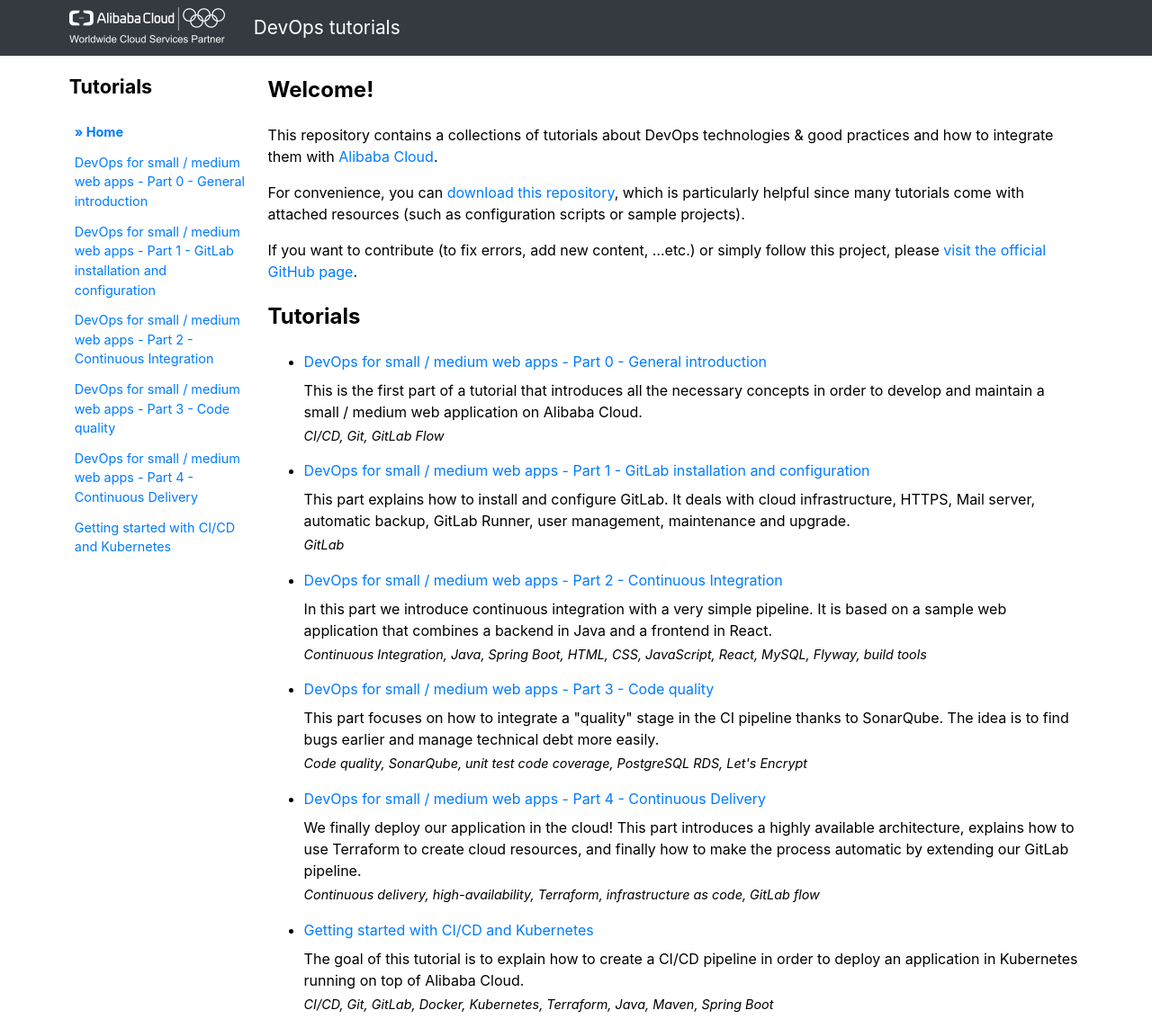
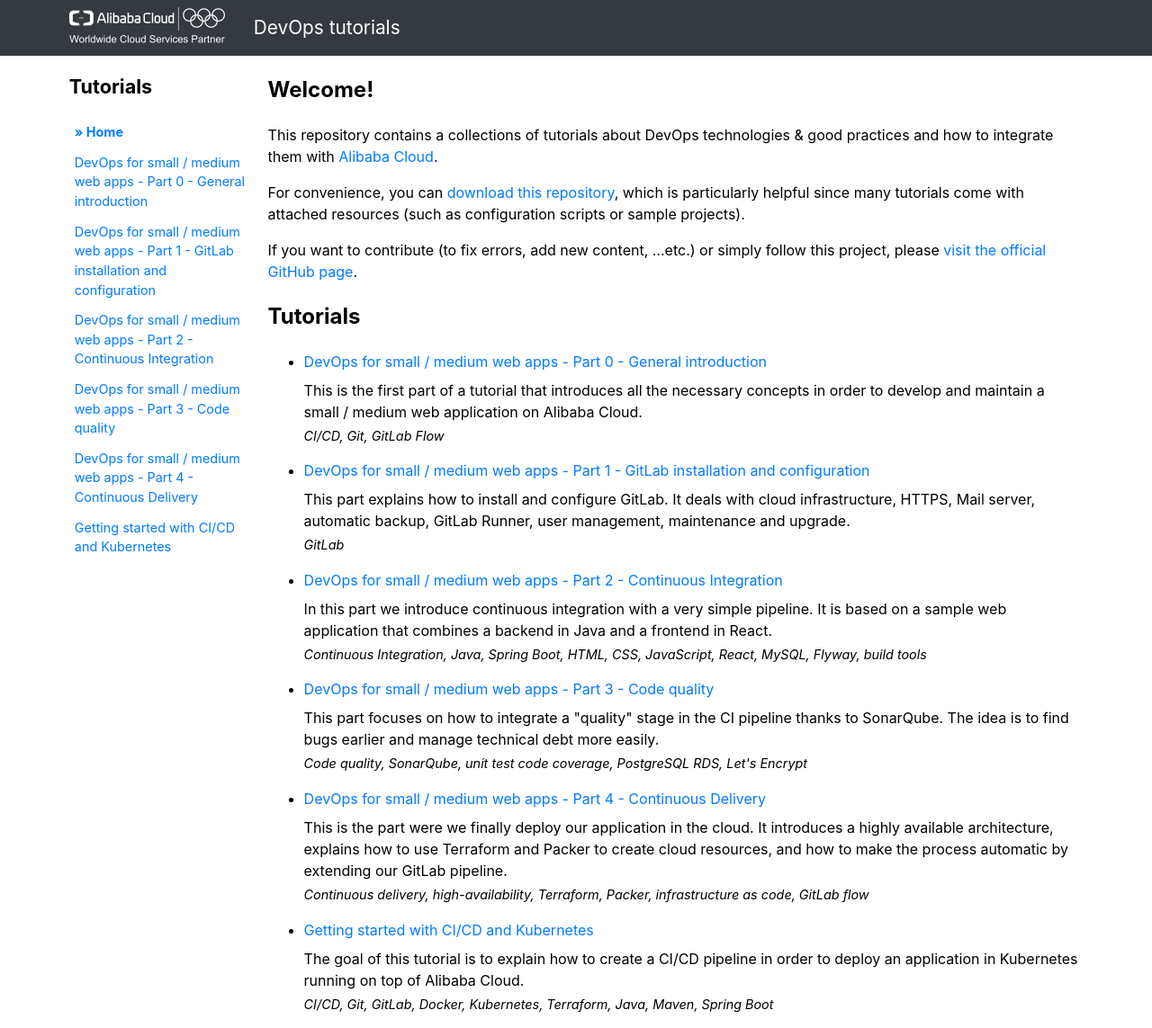
Before and after one commit to alibabacloud-howto/devops, a Jekyll site: the page built from index.md, in a window 1280 px wide. Shown: the whole page at 90% size. Built offline with Jekyll 4.4.1, drawn with Linux system fonts in a browser that asks for light colours; our own code applies the rules of GitHub Pages for plain Markdown files.

Commit message:
Improve the tutorial description.

```diff
--- a/_data/tutorials.yml
+++ b/_data/tutorials.yml
@@ -25,10 +25,10 @@
 - name: DevOps for small / medium web apps - Part 4 - Continuous Delivery
   link: tutorials/devops_for_small_to_medium_web_applications/part_04_continuous_delivery.html
   description: >-
-    We finally deploy our application in the cloud! This part introduces a highly available architecture, explains
-    how to use Terraform to create cloud resources, and finally how to make the process automatic by extending
-    our GitLab pipeline.
-  concepts: Continuous delivery, high-availability, Terraform, infrastructure as code, GitLab flow
+    This is the part were we finally deploy our application in the cloud. It introduces a highly available architecture,
+    explains how to use Terraform and Packer to create cloud resources, and how to make the process automatic
+    by extending our GitLab pipeline.
+  concepts: Continuous delivery, high-availability, Terraform, Packer, infrastructure as code, GitLab flow
 - name: Getting started with CI/CD and Kubernetes
   link: tutorials/getting_started_with_devops_with_kubernetes/README.html
   description: >-
```
